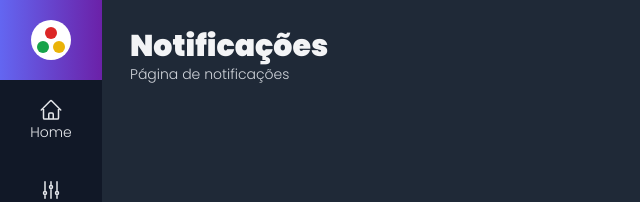
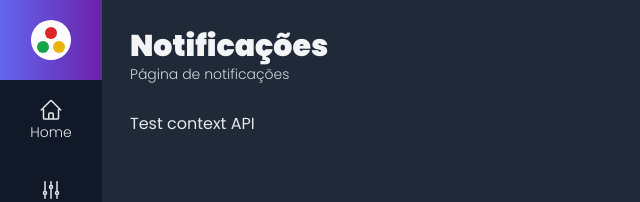
Before and after one commit to marcossabatini7/ion-dash-admin, a Next.js app: page /notifications in a window 1280 px wide. Shown: the top 202 px of the page, without its empty margins (0-640 px from the left). Built offline with nearby package versions, Linux system fonts and the light colour scheme.

Commit message:
app data por contextApi

```diff
--- /dev/null
+++ b/src/data/context/AppContext.tsx
@@ -0,0 +1,23 @@
+import { createContext, ReactNode } from 'react'
+
+interface AppProviderProps {
+  children: ReactNode
+}
+
+const AppContext = createContext({
+  name: ''
+})
+
+export function AppProvider(props: AppProviderProps) {
+  return (
+    <AppContext.Provider
+      value={{
+        name: 'Test context API'
+      }}
+    >
+      {props.children}
+    </AppContext.Provider>
+  )
+}
+
+export default AppContext
--- /dev/null
+++ b/src/data/hook/useAppData.ts
@@ -0,0 +1,6 @@
+import { useContext } from 'react'
+import AppContext from '../context/AppContext'
+
+const useAppData = () => useContext(AppContext)
+
+export default useAppData
--- a/src/pages/_app.tsx
+++ b/src/pages/_app.tsx
@@ -1,6 +1,11 @@
+import { AppProvider } from '@/data/context/AppContext'
 import '@/styles/globals.css'
 import type { AppProps } from 'next/app'
 
 export default function App({ Component, pageProps }: AppProps) {
-  return <Component {...pageProps} />
+  return (
+    <AppProvider>
+      <Component {...pageProps} />
+    </AppProvider>
+  )
 }
--- a/src/pages/_document.tsx
+++ b/src/pages/_document.tsx
@@ -1,8 +1,8 @@
-import { Html, Head, Main, NextScript } from 'next/document'
+import { Head, Html, Main, NextScript } from 'next/document'
 
 export default function Document() {
   return (
-    <Html lang="en">
+    <Html lang="pt-br">
       <Head />
       <body>
         <Main />
--- a/src/pages/notifications.tsx
+++ b/src/pages/notifications.tsx
@@ -1,9 +1,14 @@
 import Layout from '@/components/template/Layout'
+import useAppData from '@/data/hook/useAppData'
 
 export default function Notifications() {
+  const { name } = useAppData()
+
   return (
     <>
-      <Layout title="Notificações" subtitle="Página de notificações"></Layout>
+      <Layout title="Notificações" subtitle="Página de notificações">
+        {name}
+      </Layout>
     </>
   )
 }
```
